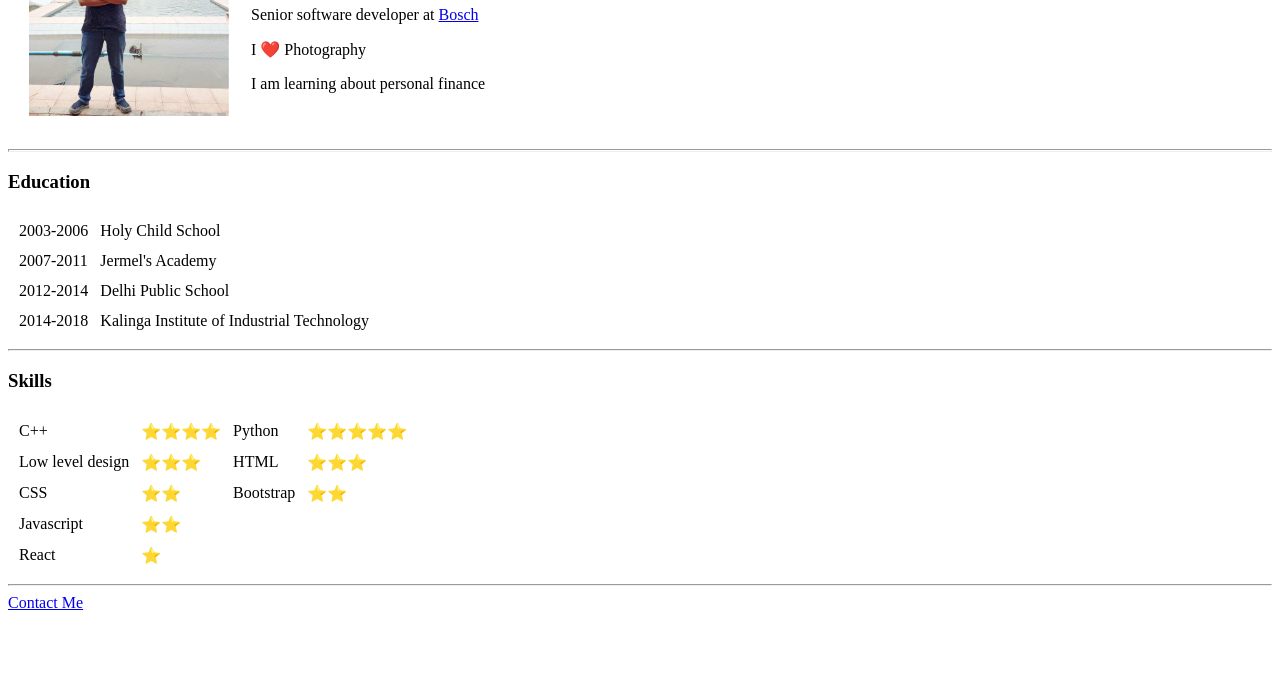
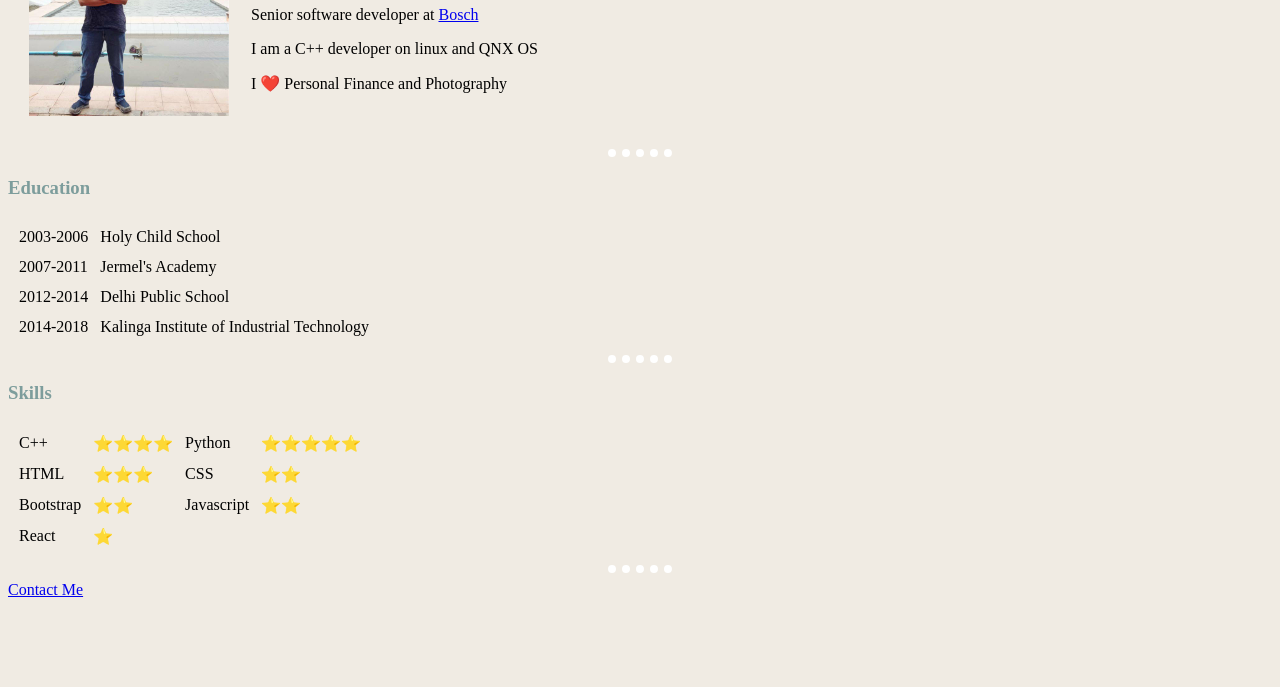
Before and after one commit to arkag70/Resume, a plain HTML site: page index.html in a window 1280 px wide. Shown: the part 113-800 px from the top of the page. Drawn offline with Linux system fonts and the light colour scheme.

Commit message:
added css code

```diff
--- /dev/null
+++ b/css/styles.css
@@ -0,0 +1,15 @@
+body{
+    background-color: #F0EBE3;
+}
+
+hr{
+
+    border-style: dotted none none none;
+    border-color: white;
+    border-width: 8px;
+    width: 5%;
+}
+
+h1,h3 {
+    color: #7D9D9C;
+}
--- a/index.html
+++ b/index.html
@@ -6,6 +6,8 @@
     <meta http-equiv="X-UA-Compatible" content="IE=edge">
     <meta name="viewport" content="width=device-width, initial-scale=1.0">
     <title>Arka's Resume</title>
+    <link rel="stylesheet" href="css/styles.css">
+
 </head>
 
 <body>
@@ -15,8 +17,8 @@
             <td>
                 <h1>Arkaprabha Ghosh</h1>
                 <p>Senior software developer at <a href="https://www.bosch.in/" target="_blank">Bosch</a></p>
-                <p>I ❤️ Photography</p>
-                <p>I am learning about personal finance</p>
+                <p>I am a C++ developer on linux and QNX OS</p>
+                <p>I ❤️ Personal Finance and Photography</p>
             </td>
         </tr>
     </table>
@@ -50,18 +52,14 @@
             <td>⭐⭐⭐⭐⭐</td>
         </tr>
         <tr>
-            <td>Low level design</td>
-            <td>⭐⭐⭐</td>
             <td>HTML</td>
             <td>⭐⭐⭐</td>
-        </tr>
-        <tr>
             <td>CSS</td>
-            <td>⭐⭐</td>
-            <td>Bootstrap</td>
             <td>⭐⭐</td>
         </tr>
         <tr>
+            <td>Bootstrap</td>
+            <td>⭐⭐</td>
             <td>Javascript</td>
             <td>⭐⭐</td>
         </tr>
```
Also changed, not shown: contact.html (+1 -0 lines).
